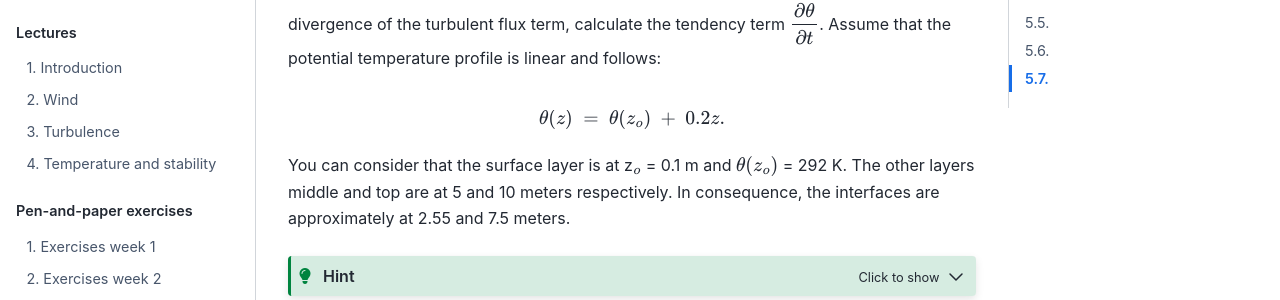
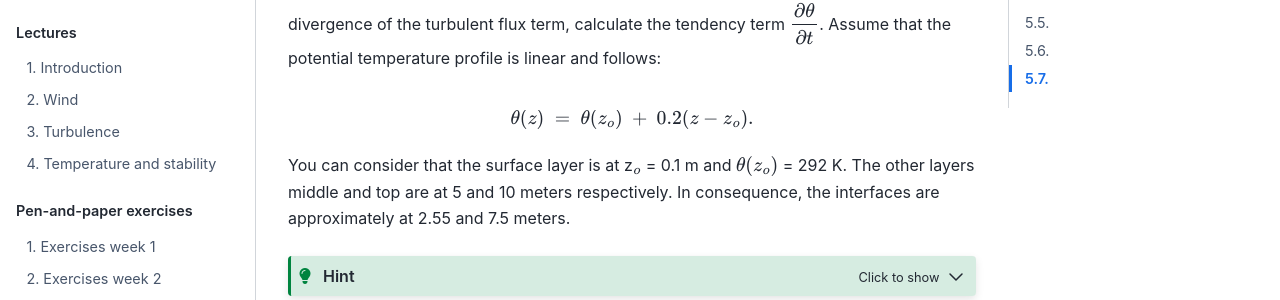
Before and after one commit to boundary-layer-meteo/boundary-layer-meteo.github.io, a Jupyter Book: the page built from exercises/week5.md, in a window 1280 px wide and 900 px high, scrolled down 6612 px. Shown: the part 150-450 px from the top of the window. Built offline with Jupyter Book 1.0.4 settings and Sphinx 7.4.7 and the Sphinx Book theme 1.1.4, drawn with Linux system fonts in a browser that asks for light colours; some of the changed lines change nothing that is shown.

Commit message:
small fixes

````diff
--- a/exercises/week5.md
+++ b/exercises/week5.md
@@ -219,8 +219,9 @@
 <details>
   <summary>Answer</summary>
 
-Using the potential temperature gradient, the boundary layer top is at the location of the largest potential temperature gradient.
-$\pafg{\theta}{z}=maximal$: This occurs roughly at 750 m height.
+Using the potential temperature gradient, there are 2 criteria.
+1. $\pafg{\theta}{z}=0$: This only occurs at the top of the profile
+2. A small $\pafg{\theta}{z}$: This is valid at $h=1000\rm\,m$ and above.
 
 For the wind speed, the location of the low level jet is used.
 The maximum wind speed in this jet is at a height of 250 m.
@@ -391,7 +392,7 @@
 Assume that the potential temperature profile is linear and follows:
 
 $$
-\theta (z)~=~\theta (z_o)~+~0.2z.
+\theta (z)~=~\theta (z_o)~+~0.2(z - z_o).
 $$
 
 You can consider that the surface layer is at z$_o$ = 0.1 m and $\theta (z_o)$ = 292 K.
@@ -400,7 +401,12 @@
 
 ```{hint}
 :class: tip, dropdown
-Use $T = \theta-{10\rm\,K\,km^{-1}}\,z$, and $\rho\,c_p=1231\rm\,\frac{W\,m^{-2}}{K\,m\,s^{-1}}$.
+Use $\rho\,c_p=1231\rm\,\frac{W\,m^{-2}}{K\,m\,s^{-1}}$.
+
+We know that $ T = \theta\ \left(\dfrac{P}{P_0}\right)^{\dfrac{R_d}{c_p}} $.
+From that, it can be derived that by approximation $ \pafg{T}{z} = \pafg{\theta}{z} - \dfrac{g}{c_p} $ and
+therefore $T = \theta - \dfrac{g}{c_p}z $. Use this to convert the potential temperatures to absolute temperatures.
+
 ```
 
 <details>
@@ -435,7 +441,7 @@
 \theta_{\rm Top} = 293.98\rm\,K
 $$
 
-This results in the following absolute temperatures:
+This results in the following absolute temperatures, using $T = \theta - \dfrac{g}{c_p}z = \theta-{10\rm\,K\,km^{-1}}\,z$:
 
 $$
 T_{\rm Surface} = 291.999\rm\,K
````
